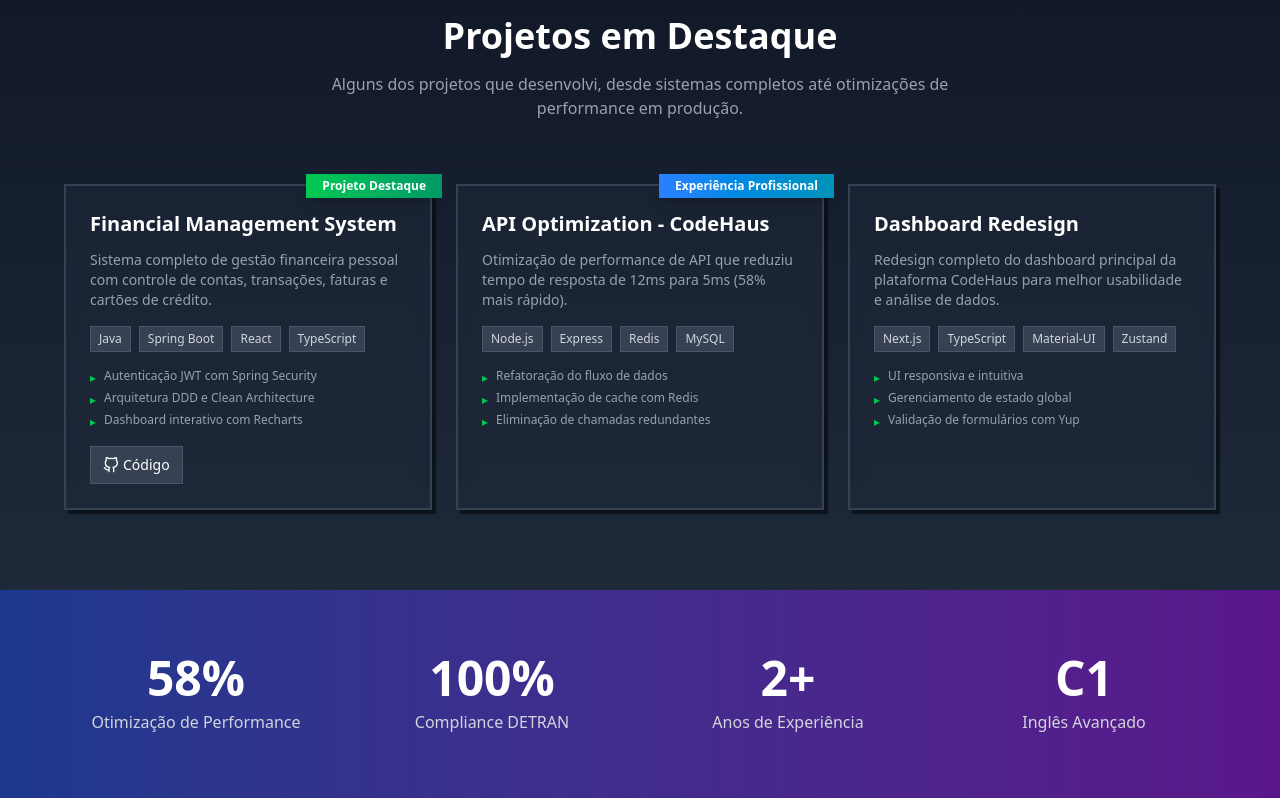
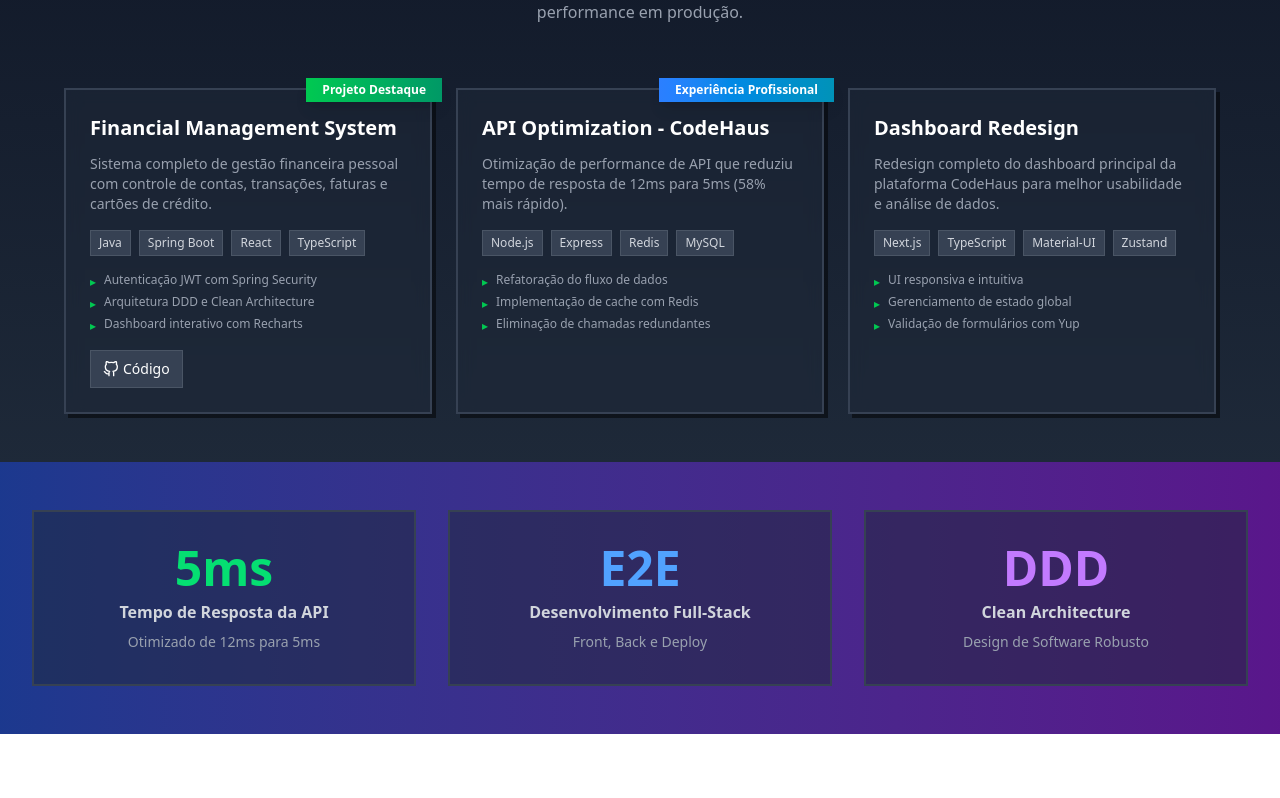
Before and after one commit to thiagoDOTjpeg/gritti.dev.br, a Next.js app: page / in a window 1280 px wide. Shown: the part 1424-2222 px from the top of the page. After the commit the page ends 2158 px from the top, so only its background shows below. Built offline with nearby package versions, Linux system fonts and the light colour scheme.

Commit message:
feat: seo básico + melhora em alguns ui/ux

```diff
--- a/app/globals.css
+++ b/app/globals.css
@@ -1,5 +1,25 @@
 @import url("https://fonts.googleapis.com/css2?family=Press+Start+2P&display=swap");
 @import "tailwindcss";
+
+:root {
+  --bg: #0f1724;
+  --surface: #0b1220;
+  --text: #f2e9e1;
+  --muted: #a8b3b8;
+  --accent: #06b6d4;
+  --accent-2: #ffd700;
+  --glass: rgba(255, 255, 255, 0.03);
+}
+
+@media (prefers-color-scheme: dark) {
+  :root {
+  }
+}
+
+:focus {
+  outline: 2px solid var(--accent-2);
+  outline-offset: 2px;
+}
 
 .pixel-font {
   font-family: var(--font-press-start), cursive;
--- a/app/layout.tsx
+++ b/app/layout.tsx
@@ -37,7 +37,7 @@
   children: React.ReactNode;
 }) {
   return (
-    <html lang="pt-BR" className={pressStart.variable}>
+    <html lang="pt-BR" className={pressStart.variable + "scroll-smooth"}>
       <body>{children}</body>
     </html>
   );
--- a/app/page.tsx
+++ b/app/page.tsx
@@ -70,13 +70,13 @@
   return (
     <main className="bg-gray-900">
       <ParallaxSection layers={parallaxLayers}>
-        <div className="flex items-center justify-center h-full">
+        <div className="flex items-center justify-center min-h-[70vh]">
           <div className="text-center text-white px-4">
             <h1
               className="text-5xl sm:text-6xl font-bold mb-3"
               style={{
                 fontFamily: "var(--font-press-start)",
-                color: "#FFD700",
+                color: "var(--accent-2)",
                 textShadow: `
                    3px 0px 0px #000000,
                    -3px 0px 0px #000000,
@@ -95,7 +95,7 @@
             <p
               className="text-lg sm:text-xl mb-10"
               style={{
-                color: "#E8D5B7",
+                color: "var(--muted)",
                 textShadow: "2px 2px 4px rgba(0,0,0,0.9)",
               }}
             >
@@ -148,7 +148,7 @@
             </div>
 
             <a
-              href="#sobre"
+              href="#projetos"
               role="button"
               aria-label="Ir para a seção Sobre Mim"
               className="inline-block px-10 py-4 bg-[#1e40af] hover:bg-[#2563eb] rounded-none transition-all border-2 border-[#1e3a8a] hover:border-[#1e40af] shadow-[4px_4px_0px_0px_rgba(0,0,0,0.5)] hover:shadow-[6px_6px_0px_0px_rgba(0,0,0,0.5)] hover:translate-x-0.5 hover:translate-y-0.5 font-semibold text-lg focus:outline-none focus:ring-2 focus:ring-yellow-400 focus:ring-offset-2 focus:ring-offset-gray-900"
@@ -159,7 +159,7 @@
         </div>
       </ParallaxSection>
 
-      <section className="bg-gray-900 text-white py-20 px-8">
+      <section className="bg-gray-900 text-white py-12 px-8">
         <div className="max-w-4xl mx-auto">
           <h2 className="text-4xl font-bold mb-8">Sobre Mim</h2>
 
@@ -246,7 +246,10 @@
         </div>
       </section>
 
-      <section className="bg-linear-to-b from-gray-900 to-gray-800 text-white py-20 px-8">
+      <section
+        id="projetos"
+        className="bg-linear-to-b from-gray-900 to-gray-800 text-white py-12 px-8"
+      >
         <div className="max-w-6xl mx-auto">
           <h2 className="text-4xl font-bold mb-4 text-center">
             Projetos em Destaque
@@ -324,24 +327,35 @@
         </div>
       </section>
 
-      <section className="bg-linear-to-r from-blue-900 to-purple-900 py-16 px-8">
-        <div className="max-w-6xl mx-auto">
-          <div className="grid md:grid-cols-4 gap-8 text-center">
-            <div>
-              <div className="text-5xl font-bold text-white mb-2">58%</div>
-              <div className="text-gray-300">Otimização de Performance</div>
+      <section className="bg-linear-to-r from-blue-900 to-purple-900 py-12 px-8">
+        <div className="grid md:grid-cols-3 gap-8 text-center">
+          <div className="bg-gray-800/50 p-8 border-2 border-gray-700 rounded-none">
+            <div className="text-5xl font-bold text-green-400 mb-2">5ms</div>
+            <div className="text-gray-300 font-semibold">
+              Tempo de Resposta da API
             </div>
-            <div>
-              <div className="text-5xl font-bold text-white mb-2">100%</div>
-              <div className="text-gray-300">Compliance DETRAN</div>
+            <div className="text-sm text-gray-400 mt-2">
+              Otimizado de 12ms para 5ms
             </div>
-            <div>
-              <div className="text-5xl font-bold text-white mb-2">2+</div>
-              <div className="text-gray-300">Anos de Experiência</div>
           </div>
-            <div>
-              <div className="text-5xl font-bold text-white mb-2">C1</div>
-              <div className="text-gray-300">Inglês Avançado</div>
+
+          <div className="bg-gray-800/50 p-8 border-2 border-gray-700 rounded-none">
+            <div className="text-5xl font-bold text-blue-400 mb-2">E2E</div>
+            <div className="text-gray-300 font-semibold">
+              Desenvolvimento Full-Stack
+            </div>
+            <div className="text-sm text-gray-400 mt-2">
+              Front, Back e Deploy
+            </div>
+          </div>
+
+          <div className="bg-gray-800/50 p-8 border-2 border-gray-700 rounded-none">
+            <div className="text-5xl font-bold text-purple-400 mb-2">DDD</div>
+            <div className="text-gray-300 font-semibold">
+              Clean Architecture
+            </div>
+            <div className="text-sm text-gray-400 mt-2">
+              Design de Software Robusto
             </div>
           </div>
         </div>
```
Lines whose indentation alone changed are shown as unchanged.
